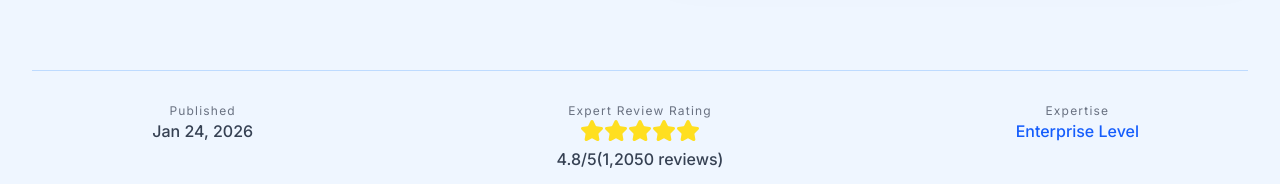
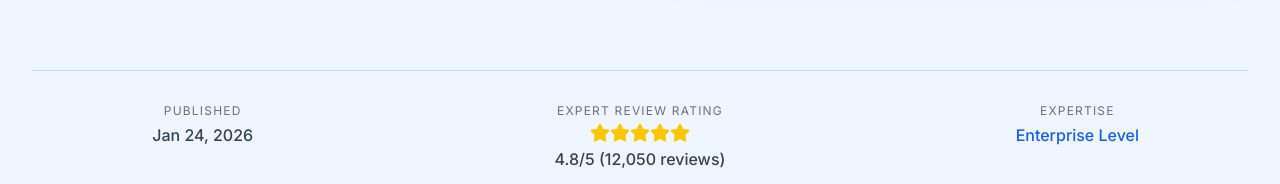
Before and after one commit to prisam1/it-support-next, a Next.js app: page /services/microsoftAdmin in a window 1280 px wide. Shown: the part 616-800 px from the top of the page. Built offline with nearby package versions, Linux system fonts and the light colour scheme.

Commit message:
ADDED : Added schema & meta data

```diff
--- a/src/app/components/services2/CTA.tsx
+++ b/src/app/components/services2/CTA.tsx
@@ -10,10 +10,10 @@ const CTA = () => {
             Let our expert Tier-2 team handle your complex infrastructure challenges and drive operational excellence.
           </p>
           <div className="flex flex-wrap justify-center gap-4">
-            <button className="bg-white text-blue-700 px-8 py-3 rounded-lg font-medium hover:bg-blue-50 transition transform hover:scale-105">
+            <button className="bg-white text-blue-700 px-8 py-3 cursor-pointer rounded-lg font-medium hover:bg-blue-50 transition transform hover:scale-105">
               Request Consultation
             </button>
-            <button className="bg-transparent border-2 border-white backdrop-blur-sm px-8 py-3 rounded-lg font-medium hover:bg-white/10 transition">
+            <button className="bg-transparent border-2 cursor-pointer border-white backdrop-blur-sm px-8 py-3 rounded-lg font-medium hover:bg-white/10 transition">
               View Pricing
             </button>
           </div>
--- a/src/app/components/services2/Hero.tsx
+++ b/src/app/components/services2/Hero.tsx
@@ -14,8 +14,8 @@ export default function HeroSection() {
             <p className="text-[17px] text-slate-700 font-light mb-8 leading-8">
               Expert second-line technical support for US businesses. Our certified Tier-2 specialists handle complex escalations, advanced troubleshooting, and system optimization. We resolve critical infrastructure issues and provide specialized support for enterprise systems with 24/7 availability and rapid resolution times.</p>
             <div className="flex flex-wrap gap-4">
-              <button className="bg-gradient-to-r from-blue-500 to-blue-600 text-white px-8 py-3 rounded-lg font-semibold shadow-lg hover:scale-105 transition-all">Schedule Demo</button>
-              <button className="border-2 border-blue-600 text-blue-600 px-8 py-3 rounded-lg font-semibold hover:bg-blue-50 transition-all">Learn More</button>
+              <button className="bg-gradient-to-r from-blue-500 to-blue-600 text-white px-8 py-3 rounded-lg font-semibold shadow-lg cursor-pointer hover:scale-105 transition-all">Schedule Demo</button>
+              <button className="border-2 border-blue-600 text-blue-600 px-8 py-3 rounded-lg font-semibold cursor-pointer hover:bg-blue-50 transition-all">Learn More</button>
             </div>
           </div>
 
--- a/src/app/components/services5/CTA.tsx
+++ b/src/app/components/services5/CTA.tsx
@@ -11,10 +11,10 @@ const CTA = () => {
 
           </p>
           <div className="flex flex-wrap justify-center gap-4">
-            <button className="bg-white text-blue-500 px-8 py-3 rounded-lg font-medium hover:bg-blue-50 transition transform hover:scale-105">
+            <button className="bg-white text-blue-500 cursor-pointer px-8 py-3 rounded-lg font-medium hover:bg-blue-50 transition transform hover:scale-105">
               Schedule Consultation
             </button>
-            <button className="bg-transparent border-2 border-white backdrop-blur-sm px-8 py-3 rounded-lg font-medium hover:bg-white/10 transition">
+            <button className="bg-transparent border-2 cursor-pointer border-white backdrop-blur-sm px-8 py-3 rounded-lg font-medium hover:bg-white/10 transition">
               Download Guide
             </button>
           </div>
--- a/src/app/components/services5/Hero.tsx
+++ b/src/app/components/services5/Hero.tsx
@@ -17,8 +17,8 @@ export default function HeroSection() {
               Comprehensive enterprise Microsoft 365 support designed for American businesses. From cloud migration and security to 24/7 managed services.
             </p>
             <div className="flex flex-wrap gap-4">
-              <button className="px-8 py-3 bg-gradient-to-r from-blue-600 to-cyan-600 text-white rounded-lg font-semibold hover:shadow-blue transition transform hover:scale-105">Get Started</button>
-              <button className="px-8 py-3 border-2 border-blue-600 text-blue-600 rounded-lg font-semibold hover:bg-blue-50 transition">Learn More</button>
+              <button className="px-8 py-3 bg-gradient-to-r from-blue-600 to-cyan-600 text-white rounded-lg font-semibold hover:shadow-blue cursor-pointer transition transform hover:scale-105">Get Started</button>
+              <button className="px-8 py-3 border-2 border-blue-600 text-blue-600 rounded-lg font-semibold hover:bg-blue-50 transition cursor-pointer">Learn More</button>
             </div>
           </div>
           <div className="relative animate-slide-in-left">
@@ -36,25 +36,31 @@ export default function HeroSection() {
         </div>
 
         {/* Meta Stats Bar */}
-        <div className="mt-20 pt-8 border-t border-blue-200 grid grid-cols-2 md:grid-cols-3 gap-24 text-center">
-          <div>
-            <p className="text-xs text-gray-500 tracking-widest">Published</p>
-            <p className="font-medium text-gray-700">Jan 24, 2026</p>
-          </div>
-          <div>
-            <p className="text-xs text-gray-500 tracking-widest">Expert Review Rating</p>
-            <div className="flex justify-center mb-1">
-            <Star className="w-6 h-6 text-yellow-300 fill-yellow-300" />
-            <Star className="w-6 h-6 text-yellow-300 fill-yellow-300" />
-            <Star className="w-6 h-6 text-yellow-300 fill-yellow-300" />
-            <Star className="w-6 h-6 text-yellow-300 fill-yellow-300" />
-            <Star className="w-6 h-6 text-yellow-300 fill-yellow-300" />
+        <div className="mt-12 md:mt-20 pt-8 border-t border-blue-200">
+          <div className="grid grid-cols-1 sm:grid-cols-2 md:grid-cols-3 gap-8 md:gap-12 lg:gap-24 text-center">
+
+            {/* Date Column */}
+            <div className="flex flex-col items-center">
+              <p className="text-[10px] md:text-xs text-gray-500 uppercase tracking-widest mb-1">Published</p>
+              <p className="font-medium text-gray-700">Jan 24, 2026</p>
             </div>
-            <p className="font-medium text-gray-700">4.8/5(1,2050 reviews)</p>
-          </div>
-          <div>
-            <p className="text-xs text-gray-500 tracking-widest">Expertise</p>
-            <p className="font-medium text-blue-600">Enterprise Level</p>
+
+            {/* Rating Column */}
+            <div className="flex flex-col items-center">
+              <p className="text-[10px] md:text-xs text-gray-500 uppercase tracking-widest mb-1">Expert Review Rating</p>
+              <div className="flex justify-center mb-1">
+                {[...Array(5)].map((_, i) => (
+                  <Star key={i} className="w-4 h-4 md:w-5 md:h-5 text-yellow-400 fill-yellow-400" />
+                ))}
+              </div>
+              <p className="font-medium text-gray-700 text-sm md:text-base">4.8/5 (12,050 reviews)</p>
+            </div>
+
+            {/* Expertise Column - Spans full width on small mobile if needed */}
+            <div className="flex flex-col items-center sm:col-span-2 md:col-span-1">
+              <p className="text-[10px] md:text-xs text-gray-500 uppercase tracking-widest mb-1">Expertise</p>
+              <p className="font-medium text-blue-600">Enterprise Level</p>
+            </div>s
           </div>
         </div>
       </div>
--- a/src/app/services/tier-2-technical-support/page.tsx
+++ b/src/app/services/tier-2-technical-support/page.tsx
@@ -92,6 +92,7 @@ const page = () => {
       <meta name="twitter:site" content="@GladiuseSport" />
       <meta name="twitter:creator" content="@GladiuseSport" />
       {/* --- END SEO SECTION --- */}
+
       <TierTwoSchema />
       <main className='bg-blue-50'>
         {/* Disclaimer bar */}
```
